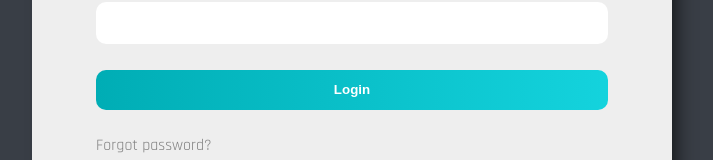
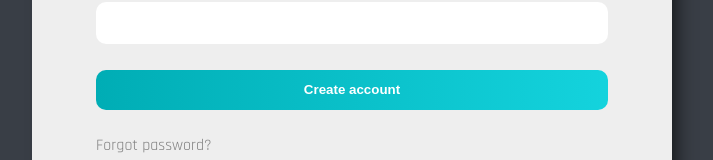
Before and after one commit to mechztcc/hospital-react, a React (Create React App) app: page /login in a window 1280 px wide. Shown: the part 409-569 px from the top of the page, without its empty margins (288-1001 px from the left). Built offline with nearby package versions, Linux system fonts and the light colour scheme.

Commit message:
feat: added login with sucess

```diff
--- a/src/App.tsx
+++ b/src/App.tsx
@@ -1,17 +1,8 @@
-import { Route } from "react-router-dom";
 import "./App.css";
-import LoginPage from "./pages/LoginPage";
-
-import { Routes, Outlet, Link } from "react-router-dom";
-import CreateAccountPage from "./pages/CreateAccountPage";
+import RoutesApp from "./routes";
 
 function App() {
-  return (
-    <Routes>
-      <Route path="/login" element={<LoginPage />}></Route>
-      <Route path="/create-account" element={<CreateAccountPage />}></Route>
-    </Routes>
-  );
+  return <RoutesApp />;
 }
 
 export default App;
--- a/src/components/CardCreateAccount/CardCreateAccount.tsx
+++ b/src/components/CardCreateAccount/CardCreateAccount.tsx
@@ -1,11 +1,9 @@
 import { SubmitHandler, useForm } from "react-hook-form";
 import { Link } from "react-router-dom";
 
-import { gql, useMutation, useQuery } from "@apollo/client";
+import { gql, useMutation } from "@apollo/client";
 
 import "./styles.css";
-import { useState, useEffect } from "react";
-import { log } from "console";
 
 interface IFormInput {
   name: string;
@@ -18,14 +16,6 @@ interface IFormInput {
   birth: string;
 }
 
-const CREATE_ROLE = gql`
-  mutation CreateRole {
-    createRole(name: "Medic2") {
-      id
-      name
-    }
-  }
-`;
 const CREATE_ACCOUNT = gql`
   mutation Create(
     $email: String!
@@ -54,15 +44,6 @@ const CREATE_ACCOUNT = gql`
   }
 `;
 
-const FIND_ROLES = gql`
-  query Roles {
-    roles {
-      id
-      name
-    }
-  }
-`;
-
 export default function CardCreateAccount() {
   const {
     register,
@@ -73,10 +54,7 @@ export default function CardCreateAccount() {
   } = useForm<IFormInput>();
 
   const onSubmit: SubmitHandler<IFormInput> = (data) => {
-    createUser();
-  };
-
-  const [createUser, { data, loading, error }] = useMutation(CREATE_ACCOUNT, {
+    createUser({
       variables: {
         email: getValues("email"),
         name: getValues("name"),
@@ -85,12 +63,10 @@ export default function CardCreateAccount() {
         birth: getValues("birth"),
         second_name: getValues("secondName"),
       },
-    onError: console.log,
     });
+  };
 
-  if(data) {
-    reset()
-  }
+  const [createUser, { data, loading, error }] = useMutation(CREATE_ACCOUNT);
 
   return (
     <div className="card">
@@ -146,7 +122,6 @@ export default function CardCreateAccount() {
         <input
           type="email"
           {...register("email", {
-            //onChange: () => console.log(errors),
             required: true,
             pattern: {
               value: /\S+@\S+\.\S+/,
@@ -173,7 +148,7 @@ export default function CardCreateAccount() {
           ))}
 
         <button type="submit">
-          {(!loading && "Create account") || (loading && "Carregando...")}
+          {(!loading && "Create account") || (loading && "Loading...")}
         </button>
         <span></span>
       </form>
--- a/src/components/CardLogin/CardLogin.tsx
+++ b/src/components/CardLogin/CardLogin.tsx
@@ -1,3 +1,4 @@
+import { useMutation, gql } from "@apollo/client";
 import "./styles.css";
 
 import { SubmitHandler, useForm } from "react-hook-form";
@@ -8,14 +9,31 @@ interface IFormInput {
   password: String;
 }
 
+const AUTH = gql`
+  mutation Auth($email: String!, $password: String!) {
+    auth(email: $email, password: $password) {
+      token
+    }
+  }
+`;
+
 export default function CardLogin() {
   const {
     register,
     handleSubmit,
+    getValues,
     formState: { errors, isDirty },
   } = useForm<IFormInput>();
 
-  const onSubmit: SubmitHandler<IFormInput> = (data) => console.log(data);
+  const onSubmit: SubmitHandler<IFormInput> = (data) =>
+    auth({
+      variables: {
+        email: getValues("email"),
+        password: getValues("password"),
+      },
+    });
+
+  const [auth, { data, loading }] = useMutation(AUTH);
 
   return (
     <div className="card">
@@ -42,10 +60,13 @@ export default function CardLogin() {
           })}
         />
 
-          {(errors.password && isDirty) && <span role="alert">Password is required</span>}
+        {errors.password && isDirty && (
+          <span role="alert">Password is required</span>
+        )}
 
-
-        <button type="submit">Login</button>
+        <button type="submit">
+          {(!loading && "Create account") || (loading && "Loading")}
+        </button>
         <span>Forgot password?</span>
       </form>
       <div className="card-footer">
--- a/src/routes.tsx
+++ b/src/routes.tsx
@@ -1,8 +1,15 @@
-import React from "react";
-import { BrowserRouter, Route } from "react-router-dom";
+import { Route } from "react-router-dom";
 
 import LoginPage from "./pages/LoginPage";
 
-export default function Routes() {
+import { Routes } from "react-router-dom";
+import CreateAccountPage from "./pages/CreateAccountPage";
 
+export default function RoutesApp() {
+  return (
+    <Routes>
+      <Route path="/login" element={<LoginPage />}></Route>
+      <Route path="/create-account" element={<CreateAccountPage />}></Route>
+    </Routes>
+  );
 }
```
Lines whose indentation alone changed are shown as unchanged.
